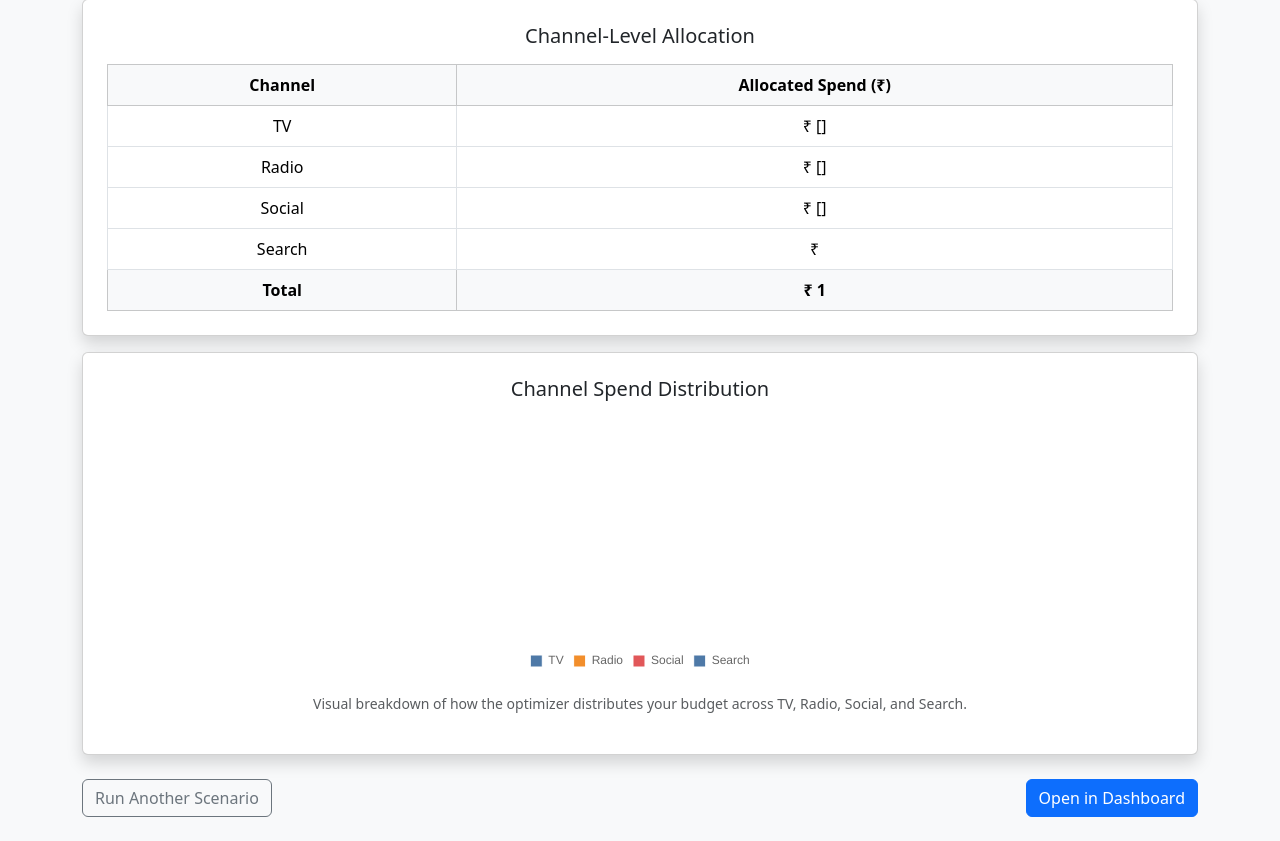
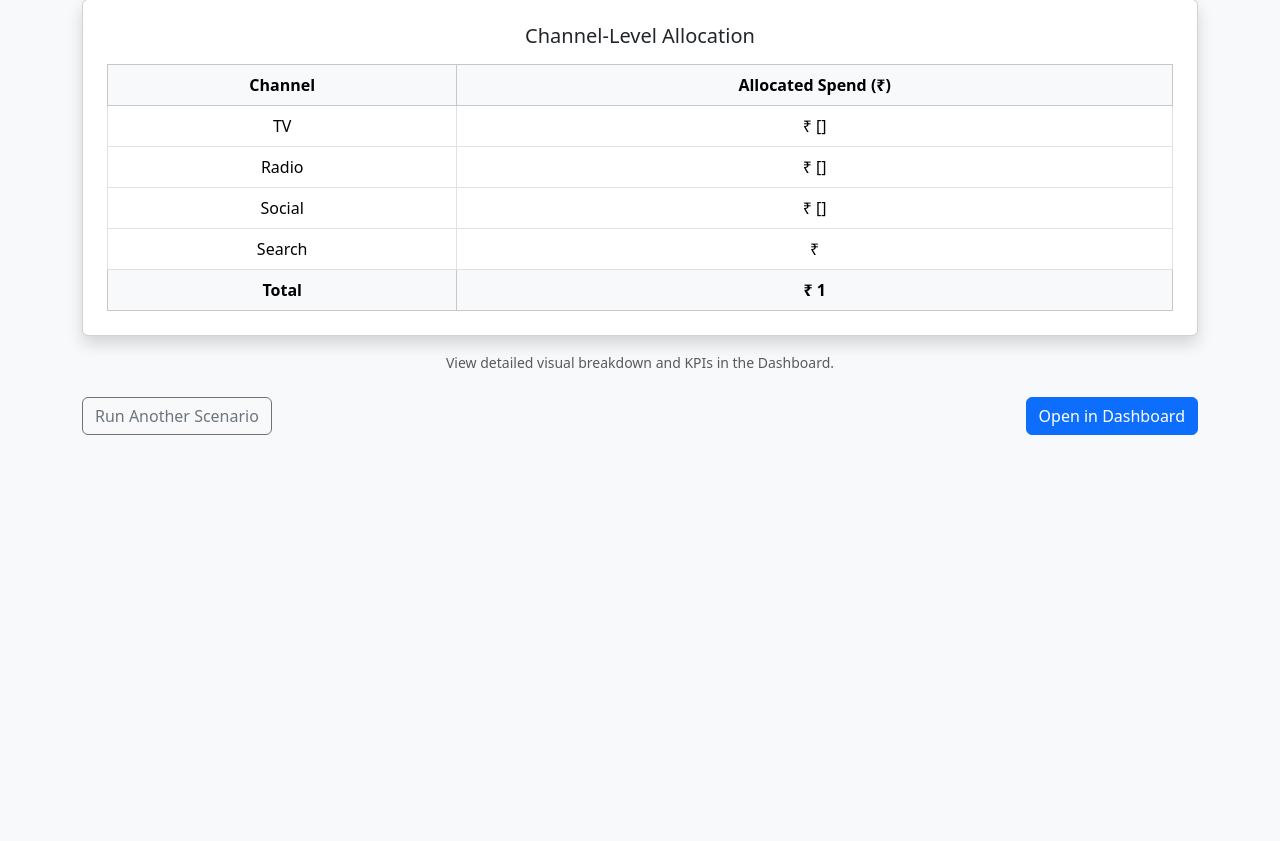
Before and after one commit to HephzibahPaul/marketing_mix_optimizer, a Flask app: template app/templates/optimize_result.html in a window 1280 px wide. Shown: the part 230-1071 px from the top of the page. After the commit the page ends 665 px from the top, so only its background shows below. Run offline with Flask 3, Linux system fonts and the light colour scheme; the template is opened without the code that fills it: most values are stand-ins (such as "Sample title", 1, 10 or a date in 2020); parts of the project's set-up code (start-up, migrations or seed data) failed here and were passed over.

Commit message:
Removed pie chart from optimize result page and cleaned UI

```diff
--- a/app/templates/optimize_result.html
+++ b/app/templates/optimize_result.html
@@ -4,7 +4,6 @@
     <meta charset="UTF-8">
     <title>Optimized Budget Results</title>
     <link href="https://cdn.jsdelivr.net/npm/bootstrap@5.3.2/dist/css/bootstrap.min.css" rel="stylesheet">
-    <script src="https://cdn.jsdelivr.net/npm/chart.js"></script>
 </head>
 
 <body class="bg-light">
@@ -49,48 +48,26 @@
                     </tr>
                 </thead>
                 <tbody class="text-center">
-                    <tr>
-                        <td>TV</td>
-                        <td>₹ {{ result.tv }}</td>
-                    </tr>
-                    <tr>
-                        <td>Radio</td>
-                        <td>₹ {{ result.radio }}</td>
-                    </tr>
-                    <tr>
-                        <td>Social</td>
-                        <td>₹ {{ result.social }}</td>
-                    </tr>
-                    <tr>
-                        <td>Search</td>
-                        <td>₹ {{ result.search }}</td>
-                    </tr>
+                    <tr><td>TV</td><td>₹ {{ result.tv }}</td></tr>
+                    <tr><td>Radio</td><td>₹ {{ result.radio }}</td></tr>
+                    <tr><td>Social</td><td>₹ {{ result.social }}</td></tr>
+                    <tr><td>Search</td><td>₹ {{ result.search }}</td></tr>
                 </tbody>
                 <tfoot class="table-light text-center">
-                    <tr>
-                        <th>Total</th>
-                        <th>₹ {{ total_budget }}</th>
-                    </tr>
+                    <tr><th>Total</th><th>₹ {{ total_budget }}</th></tr>
                 </tfoot>
             </table>
         </div>
     </div>
 
-    <!-- Pie chart for allocation -->
-    <div class="card shadow p-4 mb-4">
-        <h5 class="text-center mb-3">Channel Spend Distribution</h5>
-        <div style="height: 260px; width: 260px; margin: 0 auto;">
-            <canvas id="spendChart"></canvas>
-        </div>
-        <p class="text-muted mt-3 small text-center">
-            Visual breakdown of how the optimizer distributes your budget across TV, Radio, Social, and Search.
-        </p>
-    </div>
+    <p class="text-muted small text-center mb-4">
+        View detailed visual breakdown and KPIs in the Dashboard.
+    </p>
 
     <div class="d-flex justify-content-between mb-4">
         <a href="/optimize" class="btn btn-outline-secondary">Run Another Scenario</a>
 
-        <!-- Send optimized values to /dashboard as POST -->
+        <!-- Send optimized values to Dashboard -->
         <form action="/dashboard" method="POST">
             <input type="hidden" name="tv" value="{{ result.tv }}">
             <input type="hidden" name="radio" value="{{ result.radio }}">
@@ -98,46 +75,10 @@
             <input type="hidden" name="search" value="{{ result.search }}">
             <input type="hidden" name="price" value="{{ price }}">
             <input type="hidden" name="competitor" value="{{ competitor }}">
-            <button type="submit" class="btn btn-primary">
-                Open in Dashboard
-            </button>
+            <button type="submit" class="btn btn-primary">Open in Dashboard</button>
         </form>
     </div>
 
 </div>
-
-<script>
-    const ctx = document.getElementById('spendChart').getContext('2d');
-
-    const spendData = [
-        {{ result.tv }},
-        {{ result.radio }},
-        {{ result.social }},
-        {{ result.search }}
-    ];
-
-    new Chart(ctx, {
-        type: 'pie',
-        data: {
-            labels: ['TV', 'Radio', 'Social', 'Search'],
-            datasets: [{
-                data: spendData,
-                backgroundColor: ['#4e79a7', '#f28e2b', '#e15759', '#76b7b2'],
-                borderWidth: 1
-            }]
-        },
-        options: {
-            responsive: true,
-            maintainAspectRatio: false,
-            plugins: {
-                legend: {
-                    position: 'bottom',
-                    labels: { boxWidth: 12 }
-                }
-            }
-        }
-    });
-</script>
-
 </body>
 </html>
```
